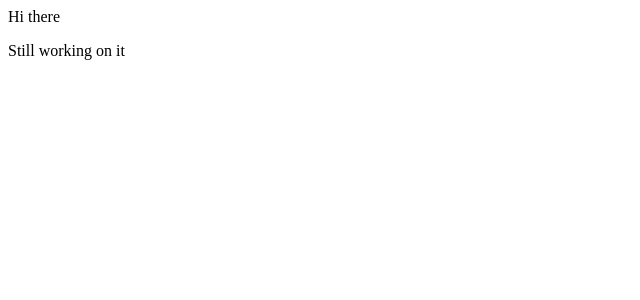
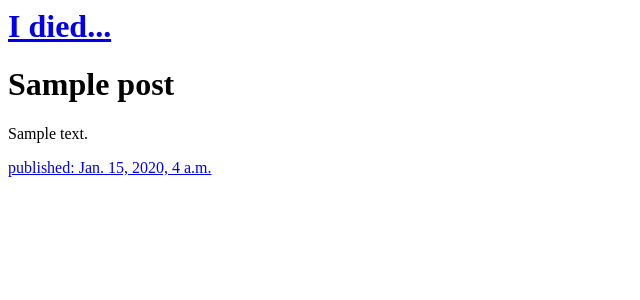
Before and after one commit to nazib1234/PythonAnywhere-Basic-Website, a Django app: template blog/templates/blog/post_list.html in a window 1280 px wide. Shown: the top 300 px of the page, without its empty margins (0-640 px from the left). Run offline with Django 3.2, Linux system fonts and the light colour scheme; the template is opened without the code that fills it: values that come from a table or form of the project are taken from there, others are empty; tables that the repository leaves empty hold one stand-in row (values such as "Sample post").

Commit message:
Modified templates to display post(s) from database

```diff
--- a/blog/templates/blog/post_list.html
+++ b/blog/templates/blog/post_list.html
@@ -1,6 +1,17 @@
 <html>
 <body>
-    <p> Hi there</p>
-    <p> Still working on it</p>
+  <!--  <p> Hi there</p>
+    <p> Still working on it</p> -->
+    <div>
+        <h1><a href="/"> I died... </h1>
+        </div>
+        {% for post in posts %}
+    <div>
+        <h1><a hred="/"> {{post.title }}</a></h1>
+        <p>{{ post.text|linebreaksbr }}</p>
+        <p><a href="/"> published: {{post.published_date }}</a></p>
+        </div>
+      {% endfor %}
+
 </body>
 </html>
--- a/blog/views.py
+++ b/blog/views.py
@@ -1,6 +1,8 @@
 from django.shortcuts import render
-
+from django.utils import timezone
+from .models import Post
 # Create your views here.
 
 def post_list(request):
-    return render(request, 'blog/post_list.html', {})
+    posts = Post.objects.filter(published_date__lte=timezone.now()).order_by('published_date')
+    return render(request, 'blog/post_list.html', {'posts':posts})
```
Also changed, not shown: blog/models.py (+11 -16 lines).
